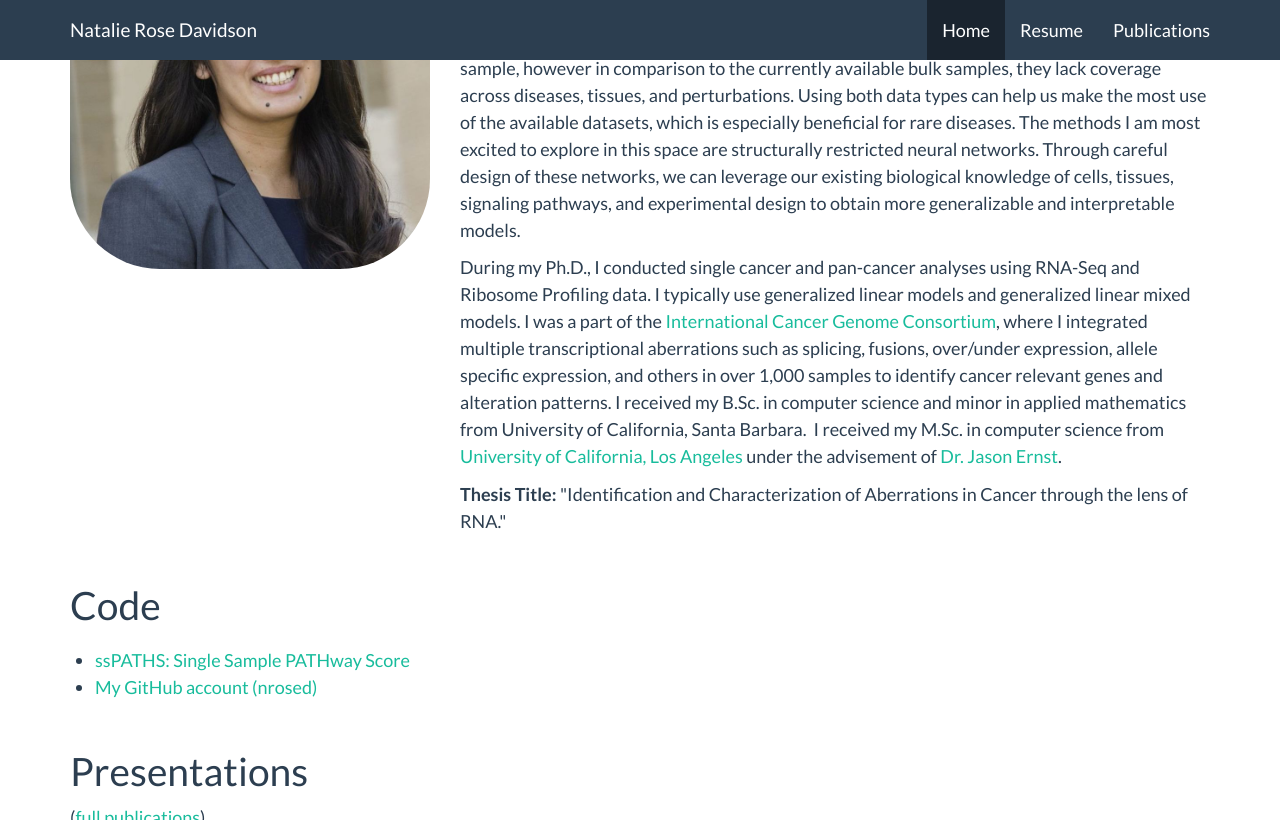
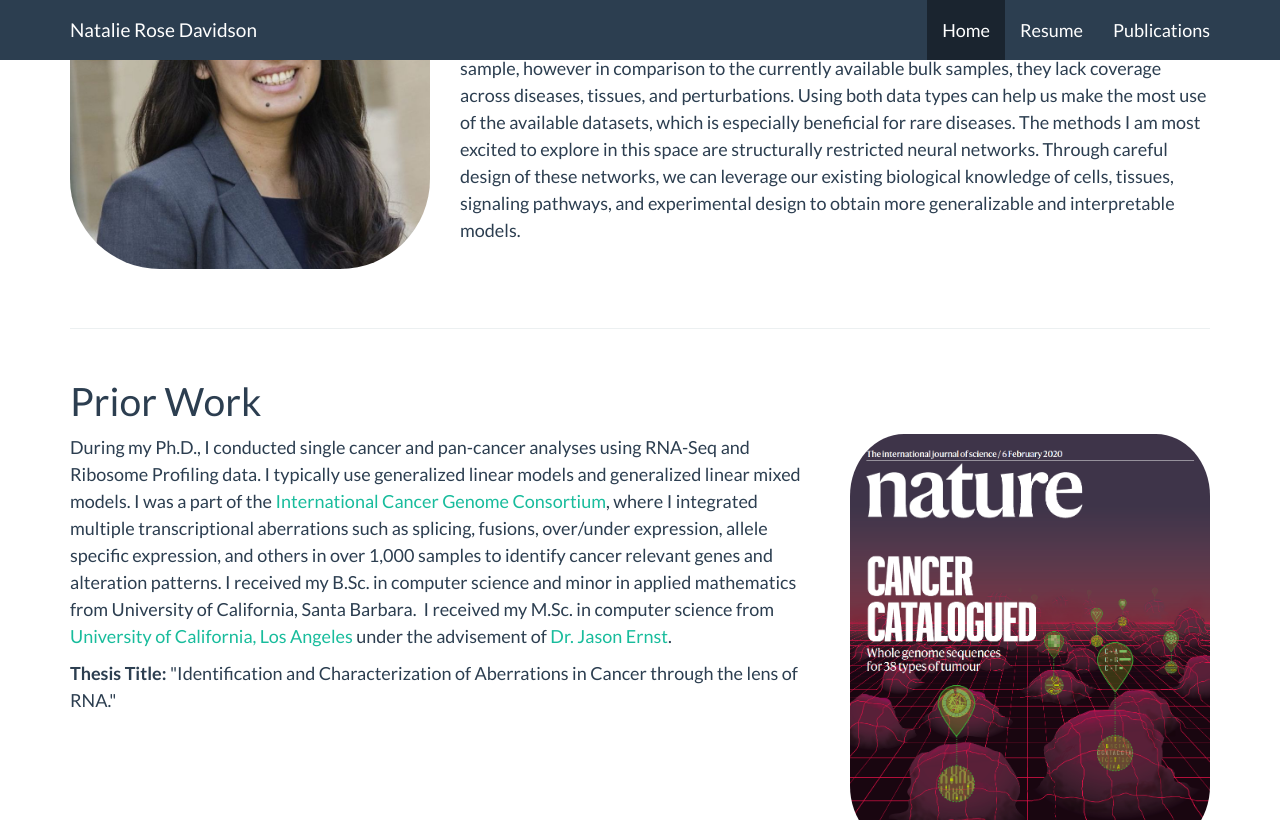
Before and after one commit to nrosed/nrosed.github.io, a Jekyll site: the page built from index.html, in a window 1280 px wide and 1400 px high, scrolled down 262 px. Shown: the top 820 px of the window. Built offline with Jekyll 4.4.1, drawn with Linux system fonts in a browser that asks for light colours; some of the changed text lies outside the part shown; grey boxes are pictures that could not be loaded.

Commit message:
Split out text into prior work, added image + attributions. Minor formatting fixes.

```diff
--- a/_layouts/home.html
+++ b/_layouts/home.html
@@ -49,6 +49,19 @@
       height: auto;
       border-radius: 25%;
       margin-bottom: 20px;
+    }
+    img.prior-work {
+      max-width: 100%;
+      height: auto;
+      border-radius: 15%;
+      margin-bottom: 20px;
+    }
+    .prior-work-caption {
+      font-family: "Lato","Helvetica Neue",Helvetica,Arial,sans-serif;
+      font-size: 12px;
+      font-style: italic;
+      line-height: 1.42857143;
+      color: #727980;
     }
 
     .project-box .project-link {
--- a/index.html
+++ b/index.html
@@ -40,13 +40,41 @@ code_projects:
 
     <p>I am interested in building methods that can integrate both single-cell and bulk expression data to better understand disease. Single-cell experiments provide greater resolution within a single sample, however in comparison to the currently available bulk samples, they lack coverage across diseases, tissues, and perturbations. Using both data types can help us make the most use of the available datasets, which is especially beneficial for rare diseases. The methods I am most excited to explore in this space are structurally restricted neural networks. Through careful design of these networks, we can leverage our existing biological knowledge of cells, tissues, signaling pathways, and experimental design to obtain more generalizable and interpretable models.
     </p>
+  </div>
+</div>
 
+<div class="row header-row">
+  <div class="col-md-12">
+    <hr />
+  </div>
+</div>
+
+<div class="row">
+  <div class="col-md-8">
+  <h1>Prior Work</h1>
+  </div>
+</div>
+
+<div class="row">
+  <div class="col-md-8 col-sm-10 col-xs-12">
     <p>
     During my Ph.D., I conducted single cancer and pan-cancer analyses using RNA-Seq and Ribosome Profiling data. I typically use generalized linear models and generalized linear mixed models. I was a part of the <a href="http://icgc.org" target="_blank">International Cancer Genome Consortium</a>, where I integrated multiple transcriptional aberrations such as splicing, fusions, over/under expression, allele specific expression, and others in over 1,000 samples to identify cancer relevant genes and alteration patterns. I received my B.Sc. in computer science and minor in applied mathematics from University of California, Santa Barbara. &nbsp;I received my M.Sc. in computer science from <a href="http://ucla.edu" target="_blank">University of California, Los Angeles</a> under the advisement of <a href="http://www.biolchem.ucla.edu/labs/ernst/" target="_blank">Dr. Jason Ernst</a>.
     </p>
     <p>
       <b>Thesis Title:</b> "Identification and Characterization of Aberrations in Cancer through the lens of RNA."
     </p>
+  </div>
+
+  <div class="col-md-4 col-sm-2 col-xs-12">
+    <figure class="figure">
+      <a target="_blank" href="https://www.nature.com/collections/afdejfafdb/">
+        <img class="prior-work" src="images/PCAWG-Nature-Cover.png" />
+      </a>
+      <figcaption class="figure-caption prior-work-caption">
+        Published in <a target="_blank" href="https://www.nature.com/collections/afdejfafdb/">Nature and other Nature journals (Feb. 2020).</a>
+        Photo credit: Nik Spencer/Nature.
+      </figcaption>
+    </figure>
   </div>
 </div>
 
```
Also changed, not shown: images/PCAWG-Nature-Cover.png (added), images/PCAWG_cover_tumour_landscape_HERO-b166070d548376421e505827bac90a7f.jpg (added).
